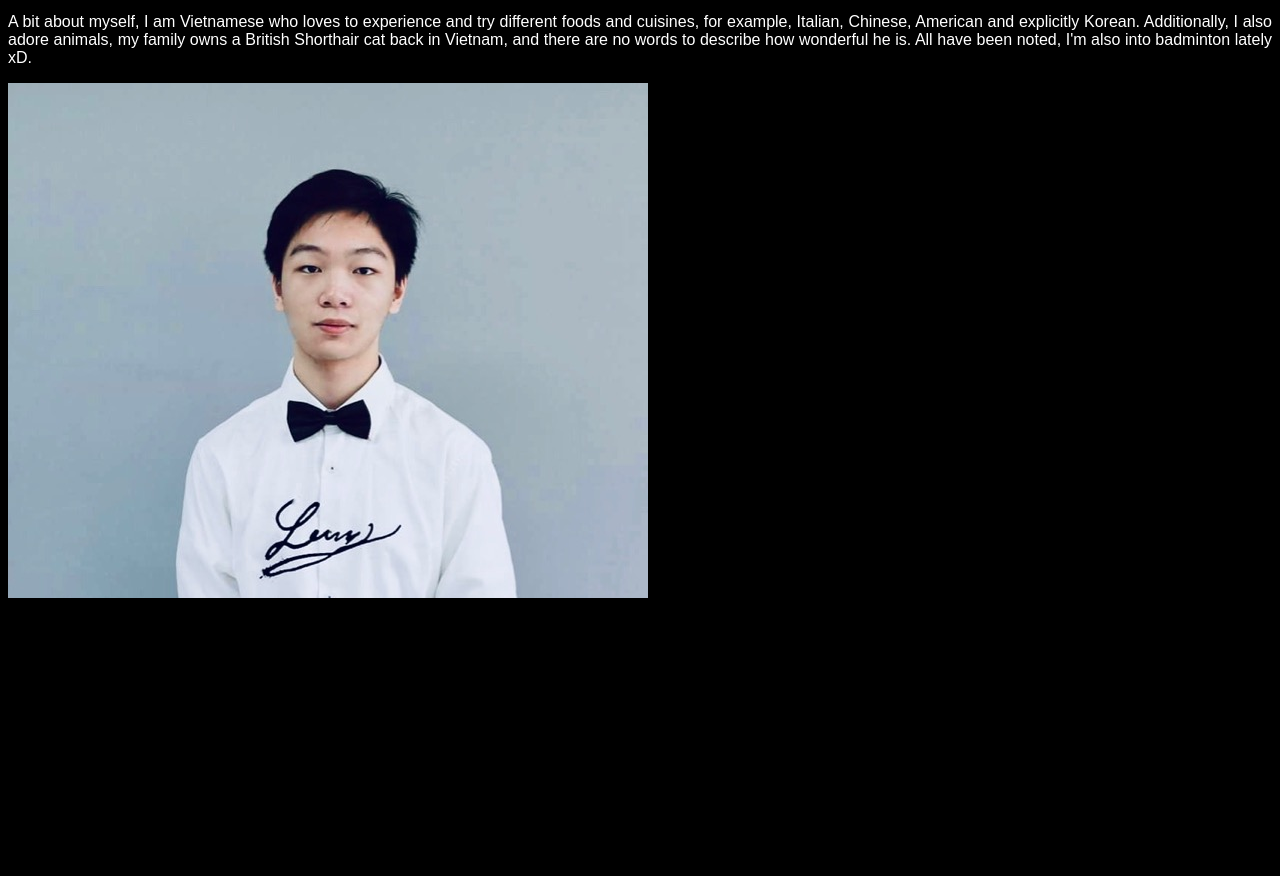
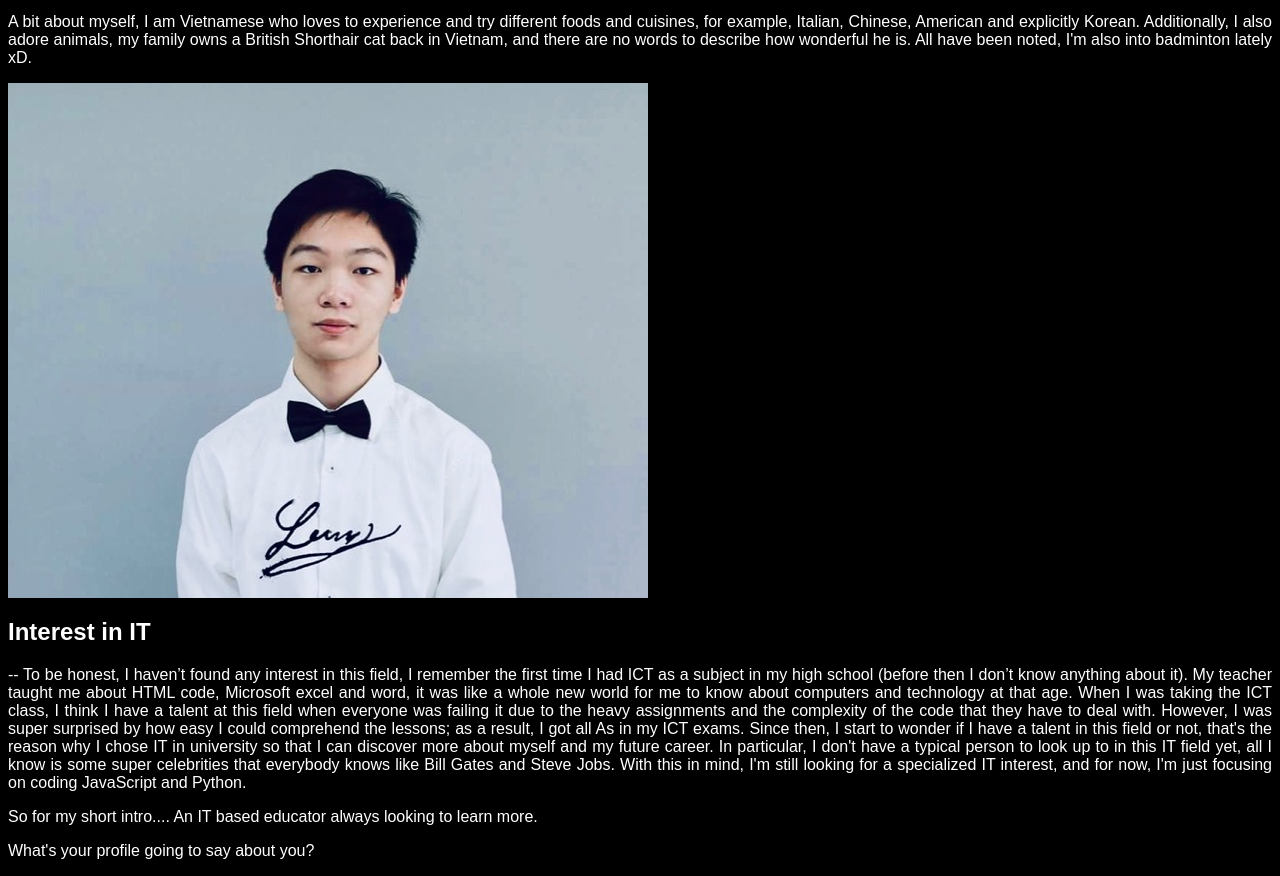
Before and after one commit to s3699180/thanhlong2000.github.io, a plain HTML site: page index.html in a window 1280 px wide. Shown: the part 105-981 px from the top of the page. Before the commit the page ends 800 px from the top, so only its background shows below. Drawn offline with Linux system fonts and the light colour scheme.

Commit message:
add information

```diff
--- a/index.html
+++ b/index.html
@@ -12,9 +12,26 @@ body {
 <body>
 
 <h1>Welcome to my website </h1>
-<p>My name is Thanh Long Nguyen, call me Long for short. I am 18 years old who currently studies at RMIT University as a freshman in Bachelor of Information Technology with an ID is s3699180. You can contact me through the email address thanhlong2000@gmail.com. </p>
-<p>A bit about myself, I am Vietnamese who loves to experience and try different foods and cuisines, for example, Italian, Chinese, American and explicitly Korean. Additionally, I also adore animals, my family owns a British Shorthair cat back in Vietnam, and there are no words to describe how wonderful he is. All have been noted, I'm also into badminton lately xD.</p>
+<p>My name is Thanh Long Nguyen, call me Long for short. I am 18 years old who currently studies at
+  RMIT University as a freshman in Bachelor of Information Technology with an ID is s3699180. You can contact me through the email address thanhlong2000@gmail.com. </p>
+<p>A bit about myself, I am Vietnamese who loves to experience and try different foods and cuisines, for example, Italian, Chinese, American and explicitly Korean.
+  Additionally, I also adore animals, my family owns a British Shorthair cat back in Vietnam, and there are no words to describe how wonderful he is.
+  All have been noted, I'm also into badminton lately xD.</p>
 <img src="img/IMG_0132.jpg">
+
+<section id="intro">
+			<header class="sectionHeading">
+				<h2>Interest in IT</h2>
+			</header>
+			<p>-- To be honest, I haven’t found any interest in this field, I remember the first time I had ICT as a subject in my high school
+        (before then I don’t know anything about it). My teacher taught me about HTML code, Microsoft excel and word, it was like a whole new world for me to know about computers and technology at that age.
+        When I was taking the ICT class, I think I have a talent at this field when everyone was failing it due to the heavy assignments and the complexity of the code that they have to deal with.
+        However, I was super surprised by how easy I could comprehend the lessons; as a result, I got all As in my ICT exams. Since then, I start to wonder if I have a talent in this field or not, that's the reason
+        why I chose IT in university so that I can discover more about myself and my future career. In particular, I don't have a typical person to look up to in this IT field yet, all I know is some super celebrities that everybody knows like Bill Gates and Steve Jobs.
+        With this in mind, I'm still looking for a specialized IT interest, and for now, I'm just focusing on coding JavaScript and Python.</p>
+			<p>So for my short intro.... An IT based educator always looking to learn more.</p>
+			<p>What's your profile going to say about you?</p>
+			</section>
 
 </body>
 </html>
```
